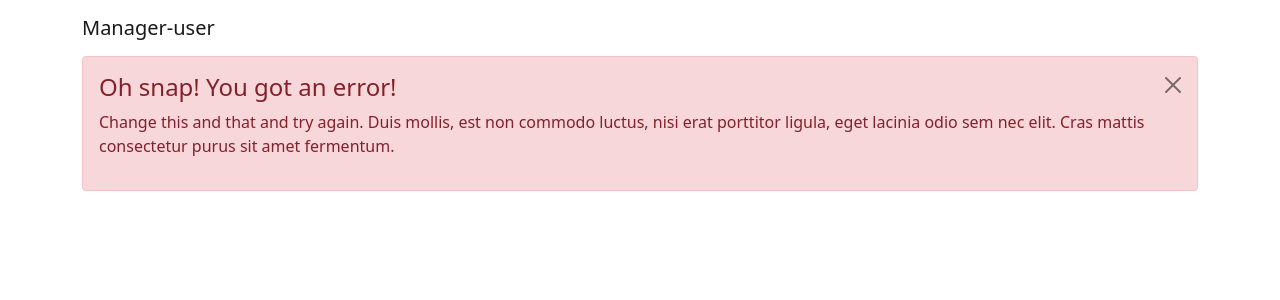
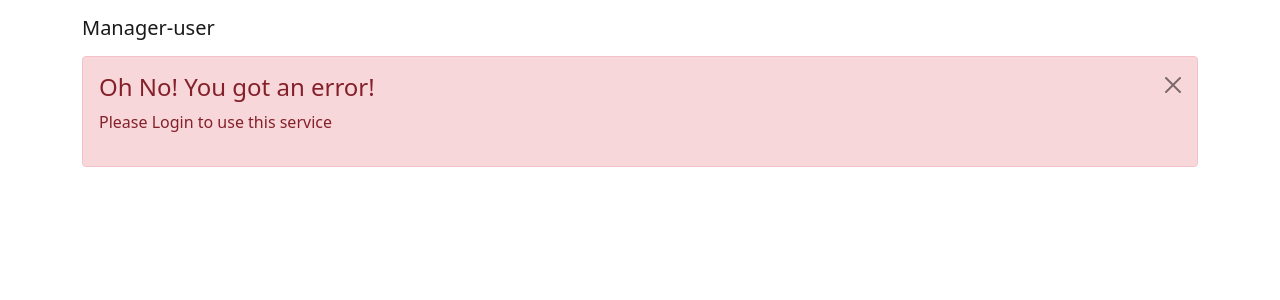
Before and after one commit to LongThai1010/manager-user, a React (Create React App) app: page /users in a window 1280 px wide. Shown: the top 300 px of the page. Built offline with nearby package versions, Linux system fonts and the light colour scheme.

Commit message:
Updating

```diff
--- a/src/routes/PrivateRoute.js
+++ b/src/routes/PrivateRoute.js
@@ -9,11 +9,9 @@ function PrivateRoute(props) {
       <>
         <Container>
           <Alert variant="danger" dismissible>
-            <Alert.Heading>Oh snap! You got an error!</Alert.Heading>
+            <Alert.Heading>Oh No! You got an error!</Alert.Heading>
             <p>
-              Change this and that and try again. Duis mollis, est non commodo
-              luctus, nisi erat porttitor ligula, eget lacinia odio sem nec
-              elit. Cras mattis consectetur purus sit amet fermentum.
+              Please Login to use this service
             </p>
           </Alert>
         </Container>
```
